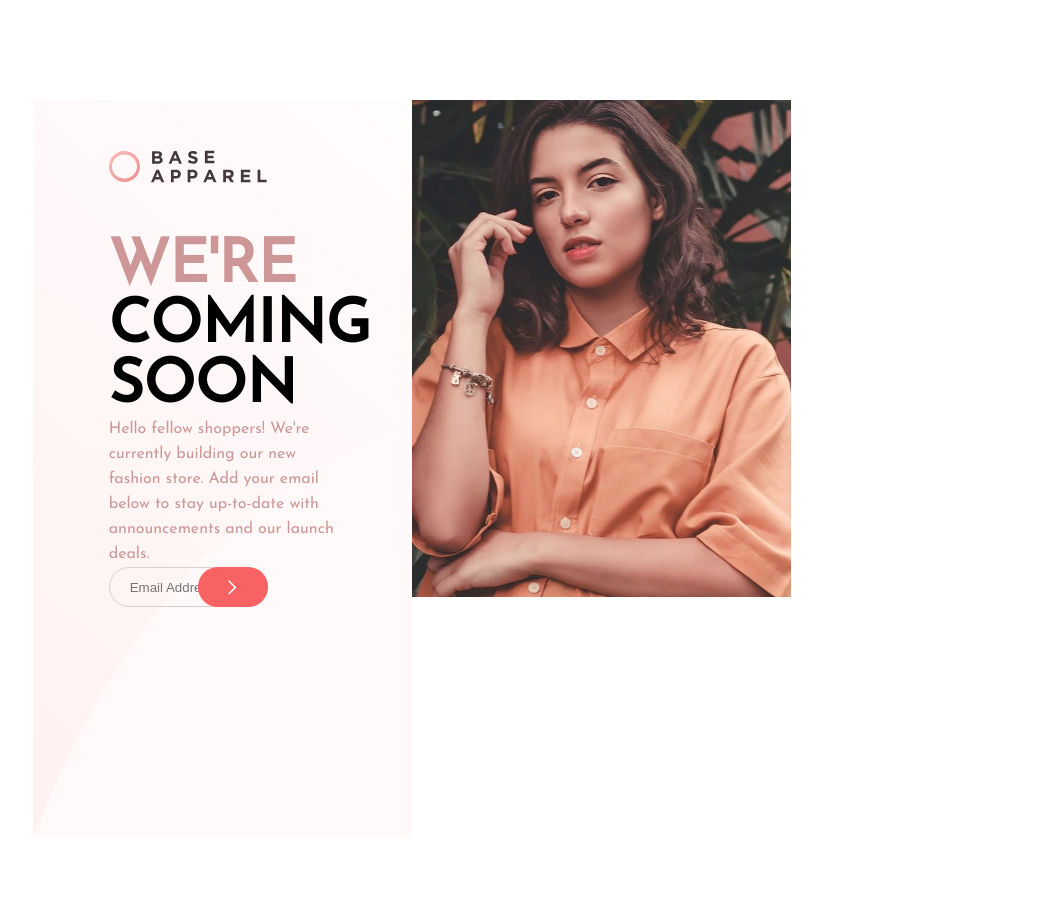
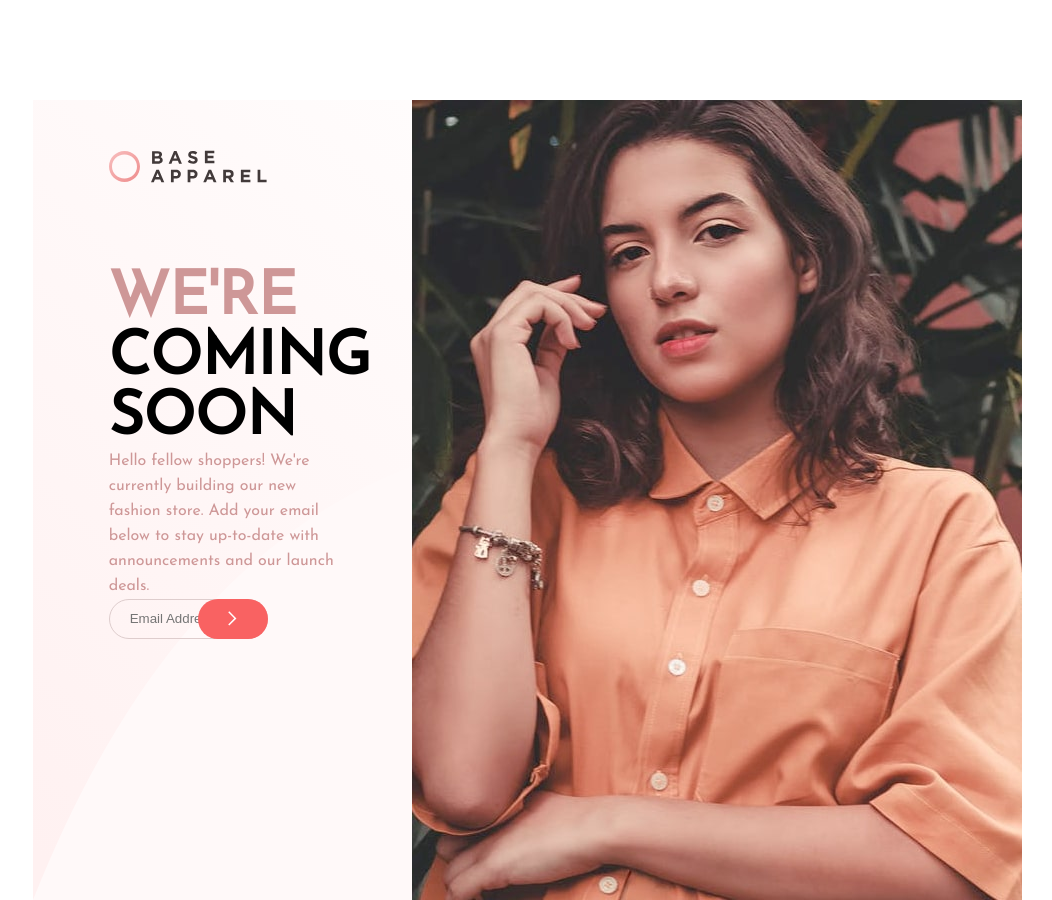
Before and after one commit to cwebdev/Apparel-Coming-Soon-Page, a plain HTML site: page index.html in a window 1280 px wide. Shown: the whole page, without its empty margins (228-1280 px from the left). Before the commit the page ends 837 px from the top, so only its background shows below. Drawn offline with Linux system fonts and the light colour scheme.

Commit message:
Update to styles for image size

```diff
--- a/index.html
+++ b/index.html
@@ -22,8 +22,8 @@
     </header>
     <div class="row BodyContentRow">
       <div class="col-6">
-        <img class="DesktopHero" src="images/hero-desktop.jpg" alt="desktop hero image showing brand product" width="100%" height="100%"/>
-        <img class="MobileHero" src="images/hero-mobile.jpg" alt="mobile hero image showing brand product" width="100%" height="100%"/>
+        <img class="DesktopHero" src="images/hero-desktop.jpg" alt="desktop hero image showing brand product" width="610" height="800"/>
+        <img class="MobileHero" src="images/hero-mobile.jpg" alt="mobile hero image showing brand product" width="375" height="250"/>
       </div>
       <div class="col-6 ProductDetailsWrapper">
         <div class="DetailLogo">
--- a/style/style.css
+++ b/style/style.css
@@ -6,12 +6,20 @@ body {
 	font-family: 'Josefin Sans', sans-serif;
 }
 
+.BodyContentRow
+{
+    width: 375px;
+    margin: auto;
+}
+
 .TitleWrapper {
 	height: 100px;
 	display: flex;
 	align-items: center;
 	background-color: #fff9f9;
 	padding-left: 20px;
+    width: 375px;
+    margin: auto;
 }
 
 .ProductDetailsWrapper {
@@ -174,6 +182,10 @@ body {
 		height: 600px;
 		margin-top: 100px;
 	}
+	.BodyContentRow {
+		height: 800px;
+        width: 100%;
+	}
 	.ProductDetailTitle {
 		font-size: 60px;
 		text-align: left;
```
